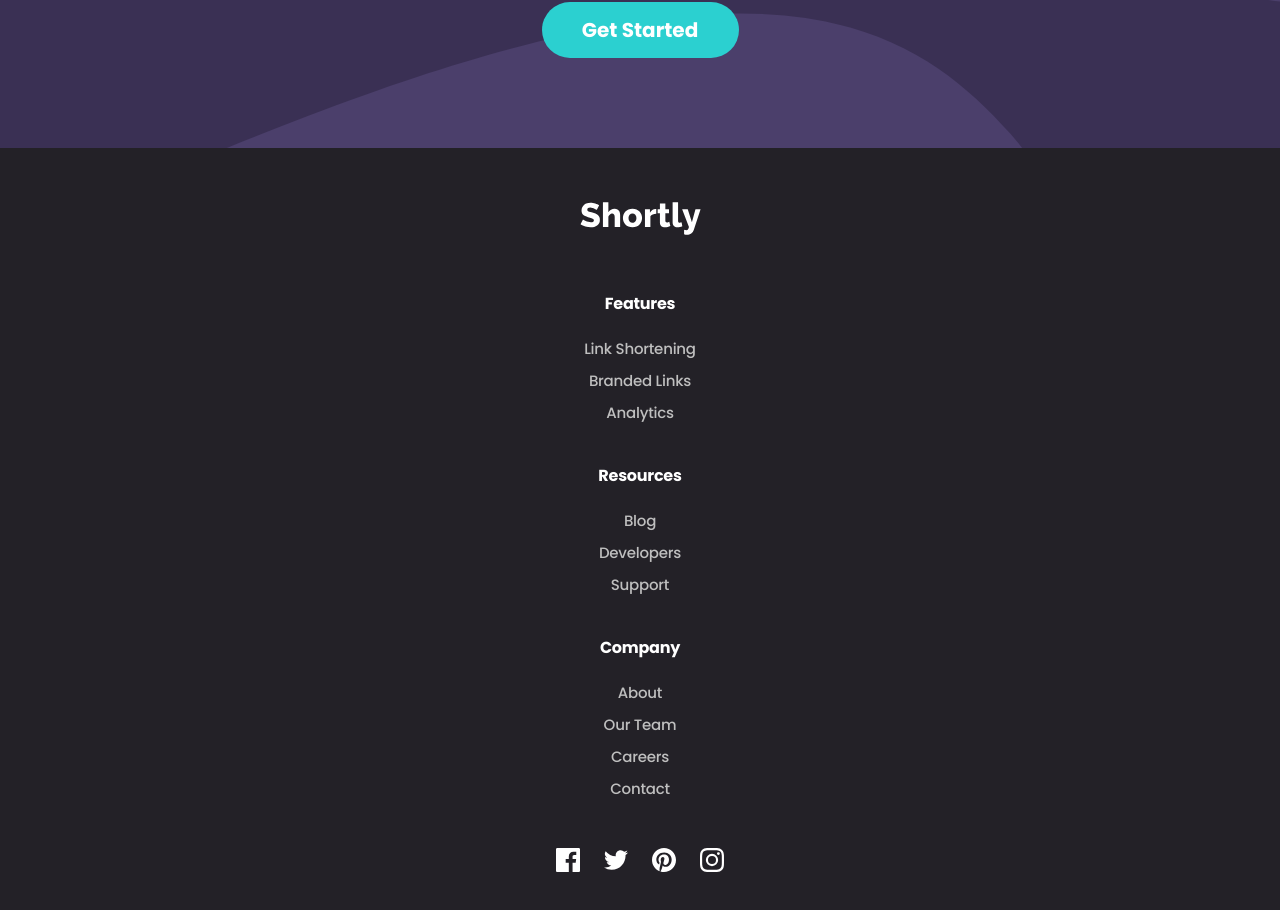
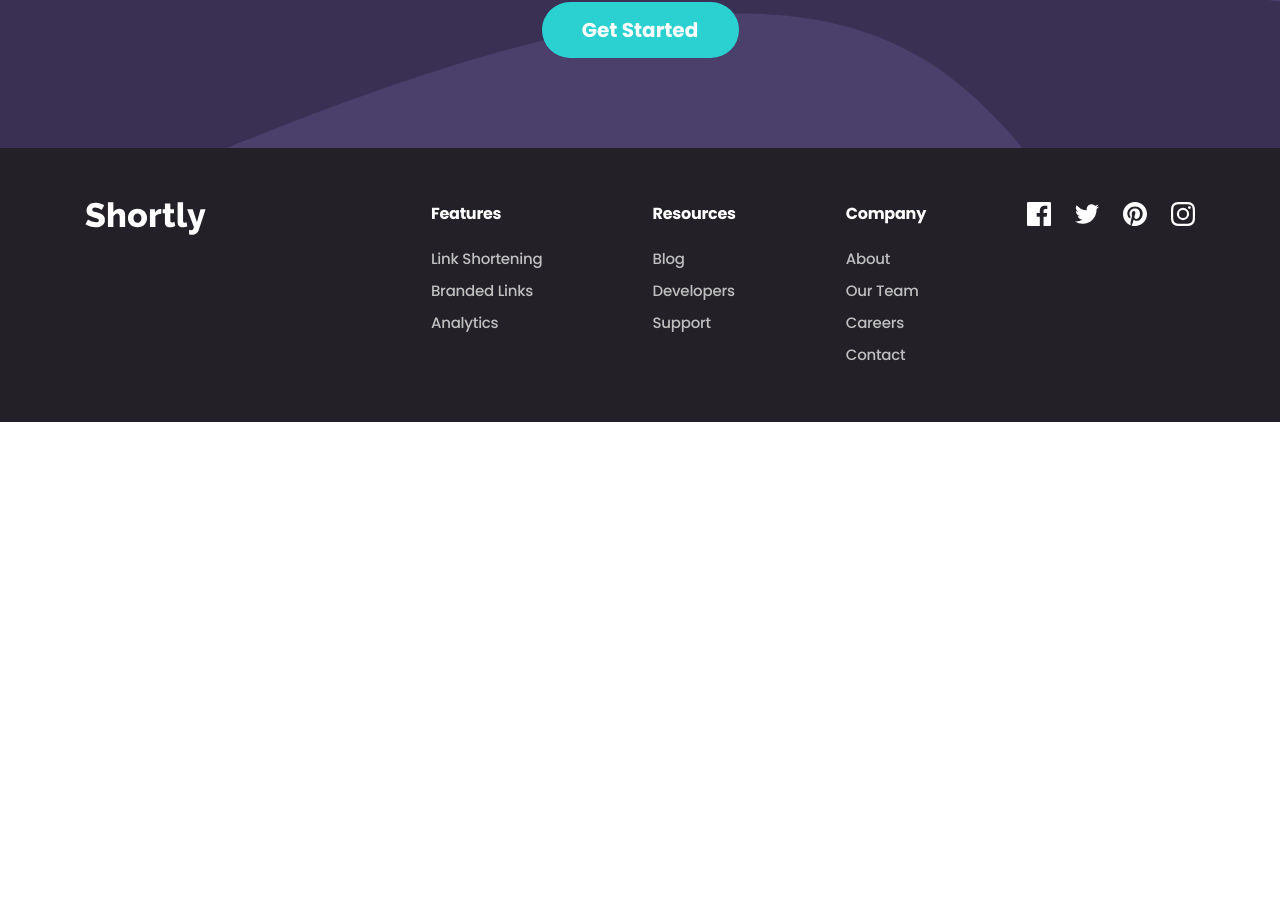
Before and after one commit to HanSeongLee/url-shortening-api-landing-page, a Next.js app: page / in a window 1280 px wide. Shown: the part 1754-2664 px from the top of the page. After the commit the page ends 2176 px from the top, so only its background shows below. Built offline with nearby package versions, Linux system fonts and the light colour scheme; no server answers.

Commit message:
ADD | Footer on desktop

```diff
--- a/components/Container/style.module.scss
+++ b/components/Container/style.module.scss
@@ -8,5 +8,6 @@
     width: 100%;
     height: 100%;
     padding: 0;
+    margin: auto;
   }
 }
--- a/components/Footer/index.js
+++ b/components/Footer/index.js
@@ -6,6 +6,7 @@ import FacebookIcon from '/public/icons/icon-facebook.svg';
 import TwitterIcon from '/public/icons/icon-twitter.svg';
 import PinterestIcon from '/public/icons/icon-pinterest.svg';
 import InstagramIcon from '/public/icons/icon-instagram.svg';
+import Container from "../Container";
 
 const sitemap = [
     {
@@ -91,11 +92,15 @@ const socials = [
 const Footer = () => {
     return (
         <footer className={styles.footer}>
+            <Container>
+                <div className={styles.content}>
+                    <div className={styles.logoWrapper}>
                         <Link href={'/'}>
                             <a aria-label={'shortly'}>
                                 <Logo className={styles.logo}/>
                             </a>
                         </Link>
+                    </div>
 
                     <ul className={styles.sitemapList}>
                         {sitemap?.map(({title, items}) => (
@@ -132,6 +137,8 @@ const Footer = () => {
                             </li>
                         ))}
                     </ul>
+                </div>
+            </Container>
         </footer>
     );
 };
--- a/components/Footer/style.module.scss
+++ b/components/Footer/style.module.scss
@@ -1,10 +1,25 @@
+@import "styles/utils";
 
 .footer {
   background: #232127;
   padding-top: 54px;
   padding-bottom: 56px;
   color: #FFFFFF;
+
+  .content {
     text-align: center;
+
+    @include media(">desktop") {
+      display: flex;
+      align-items: flex-start;
+      text-align: left;
+    }
+  }
+
+  .logoWrapper {
+    @include media(">desktop") {
+      flex: 1;
+    }
 
     .logo {
       height: 33px;
@@ -14,11 +29,17 @@
         fill: #FFFFFF;
       }
     }
+  }
 
   .sitemapList {
     list-style: none;
     display: grid;
     grid-gap: 40px;
+
+    @include media(">desktop") {
+      display: flex;
+      grid-gap: 110px;
+    }
 
     .sitemapItem {
       font-weight: bold;
@@ -37,9 +58,18 @@
         font-weight: normal;
         font-size: 15px;
         line-height: 22px;
-        text-align: center;
         letter-spacing: -0.234375px;
         color: #BFBFBF;
+
+        a {
+          @include media(">desktop") {
+            transition: 0.3s;
+
+            &:hover {
+              color: #2BD0D0;
+            }
+          }
+        }
       }
     }
   }
@@ -51,5 +81,20 @@
     justify-content: center;
     grid-gap: 24px;
     margin-top: 48px;
+
+    @include media(">desktop") {
+      margin-top: 0;
+      margin-left: 101px;
+
+      svg path {
+        transition: 0.3s;
+      }
+
+      a:hover {
+        svg path {
+            fill: #2BD0D0;
         }
       }
+    }
+  }
+}
```
Lines whose indentation alone changed are shown as unchanged.
